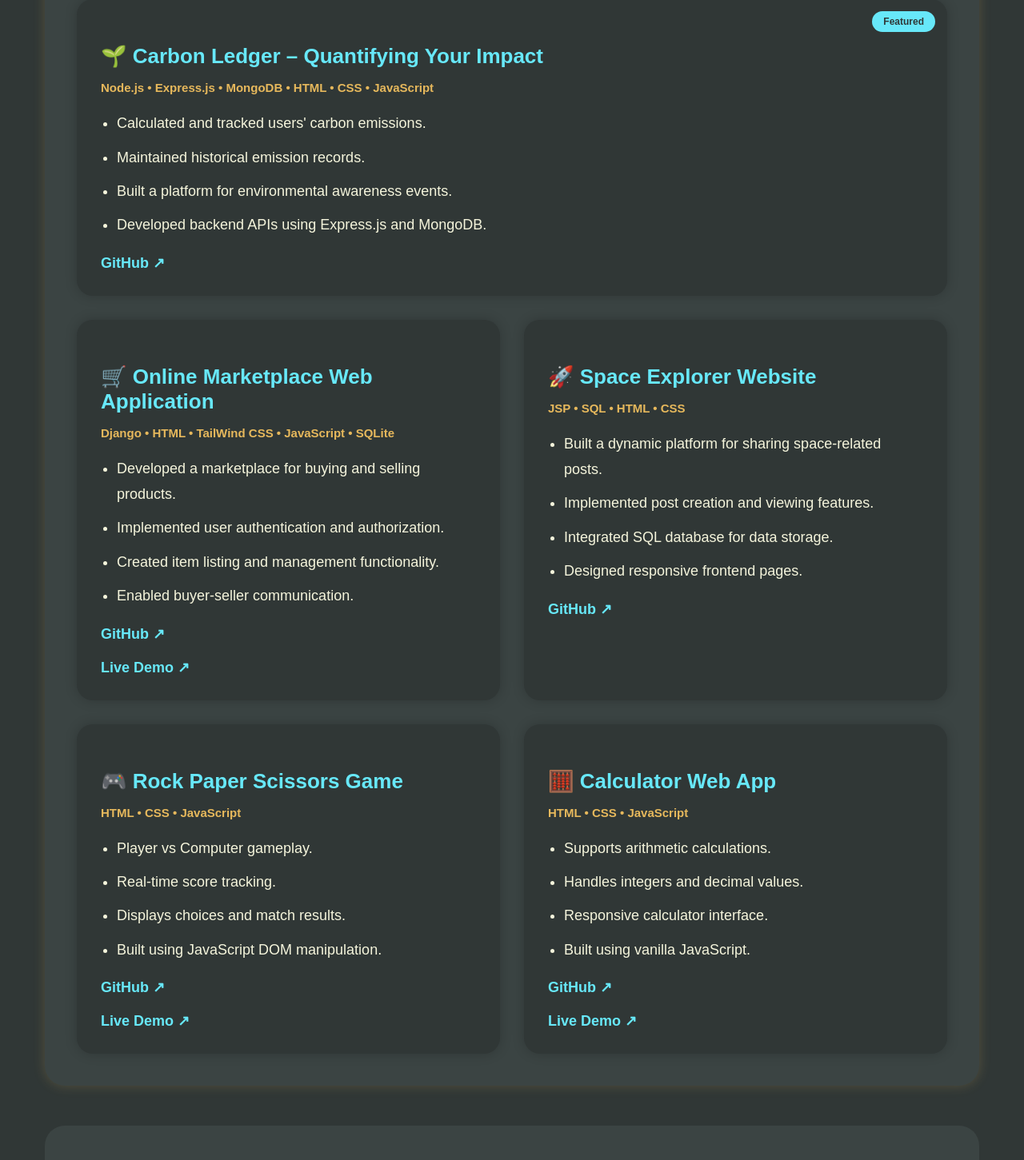
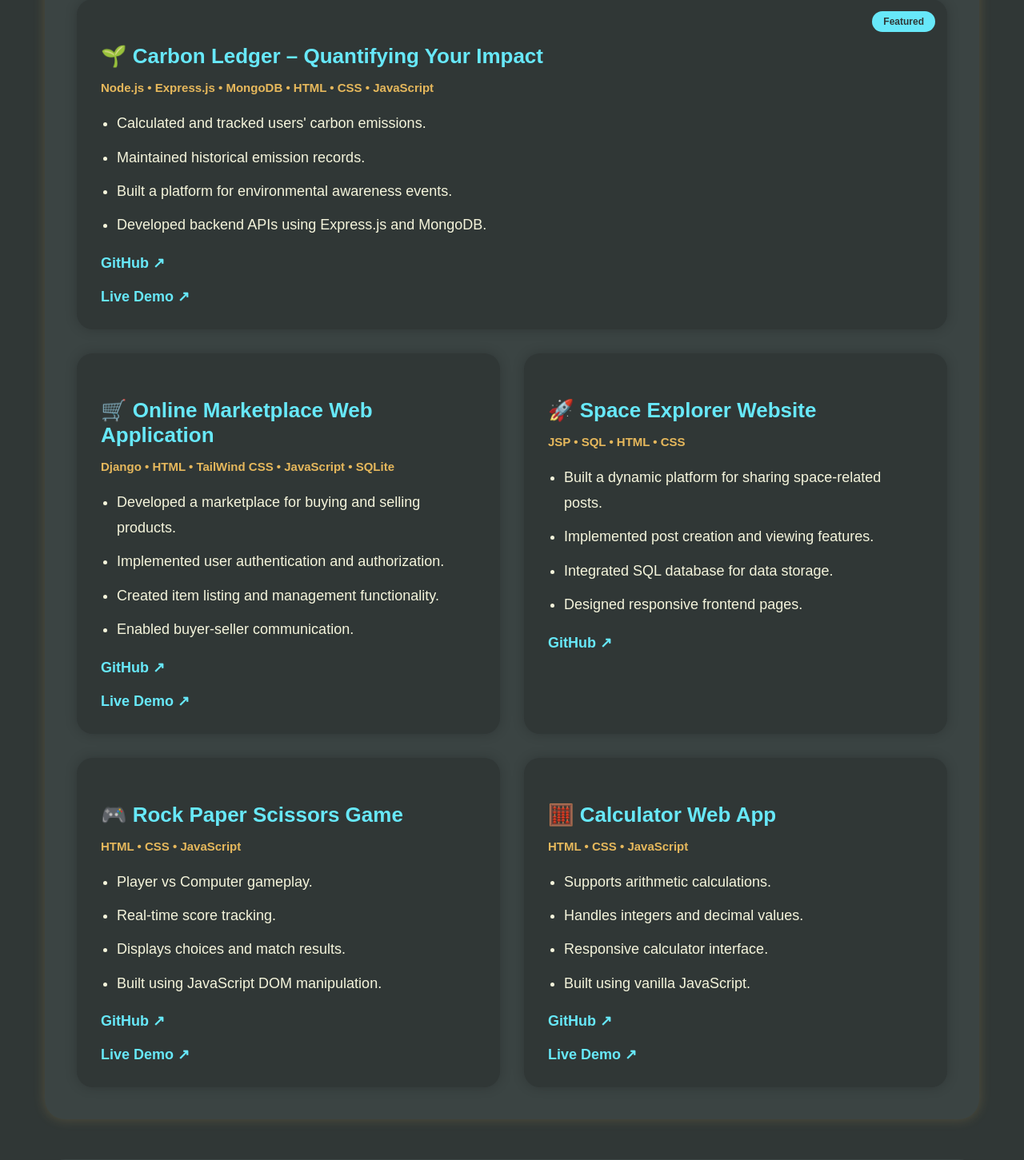
Before and after one commit to snigdhadema940-dotcom/portfolio, a Django app: page / in a window 1280 px wide. Shown: the part 2615-4066 px from the top of the page at 80% size. Run offline with Django 5.2, Linux system fonts and the light colour scheme.

Commit message:
added live demo

```diff
--- a/home/templates/home/home.html
+++ b/home/templates/home/home.html
@@ -240,6 +240,9 @@
             <div class="project-links">
                 <a href="https://github.com/snigdhadema940-dotcom/carbon-ledger">GitHub ↗</a>
             </div>
+            <div class="project-links">
+                <a href="https://carbon-ledger-xmtl.onrender.com" target="_blank">Live Demo ↗</a>
+            </div>
         </div>
 
         <div class="project-card">
```
